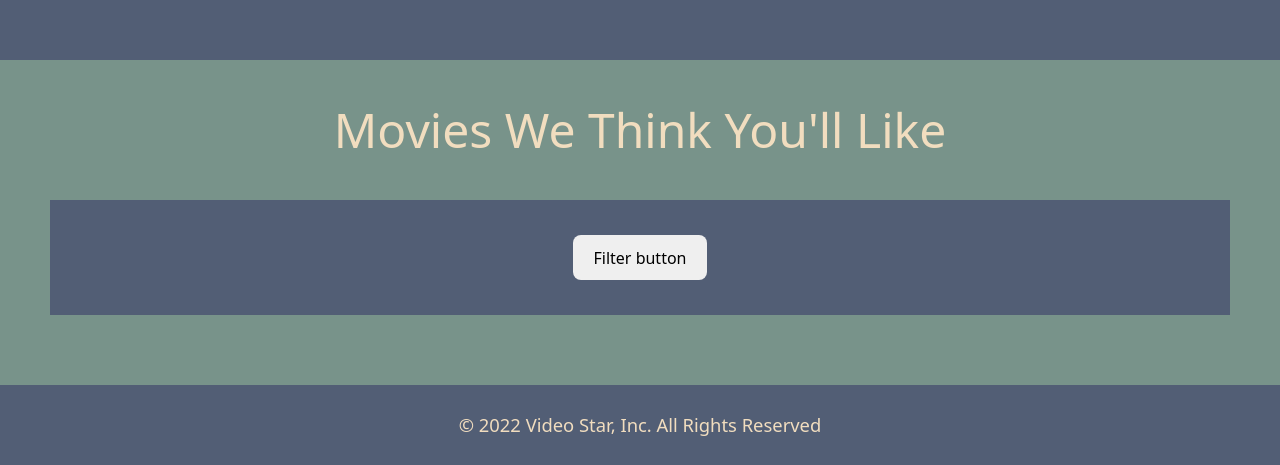
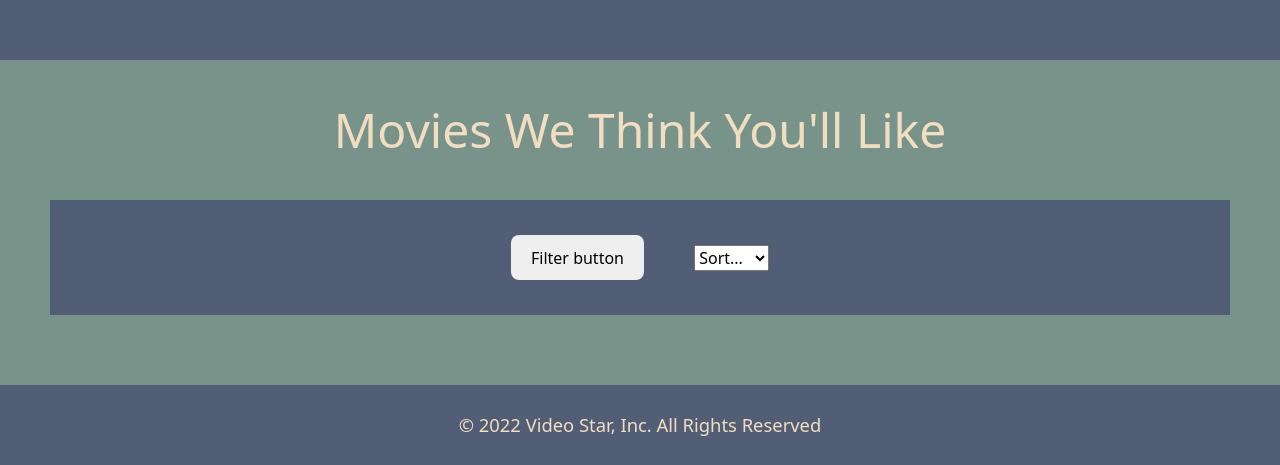
Before and after one commit to allengustrowsky/VideoStar, a React (Vite) app: page / in a window 1280 px wide. Shown: the part 1190-1655 px from the top of the page. Built offline with nearby package versions, Linux system fonts and the light colour scheme; no server answers.

Commit message:
Sorting functionality completed

```diff
--- a/src/App.jsx
+++ b/src/App.jsx
@@ -16,15 +16,6 @@ function App() {
     const [theater, setTheater] = useState([])
     const [cartItems, setCartItems] = useState([])
     const [showCart, setShowCart] = useState(true)
-    const [filterData, setFilterData] = useState({
-        "title": "",
-        "minLength": 0,
-        "maxLength": 60,
-        "free": false,
-        "paid": false,
-        "favorite": false,
-        "purchased": false,
-    })
     const [showFilter, setShowFilter] = useState(false)
 
     // Fetch data from api
@@ -77,8 +68,6 @@ function App() {
                             setData={setData}
                             setTheater={setTheater}
                             setCartItems={setCartItems}
-                            filterData={filterData}
-                            setFilterData={setFilterData}
                             showFilter={showFilter}
                             setShowFilter={setShowFilter}
                         />
@@ -116,3 +105,5 @@ export default App
 // responsive design
 // code formatting - putting long lines on multiple lines
 // x-ing out shoudl reset filtering ot default options
+// move filtering component logic to the componentjust like the sort one?
+// add length to videopaid thumbnail
--- a/src/components/FilterComponent.jsx
+++ b/src/components/FilterComponent.jsx
@@ -3,7 +3,7 @@ import exit from "../assets/exit.svg"
 const FilterComponent = (props) => {
     const { filterData, setFilterData, setShowFilter } = props
 
-    // hide filtering display and reset filter parameters to default value (displays all videos)
+    // Hide filtering display and reset filter parameters to default value (displays all videos)
     const handleClick = () => {
         setShowFilter(false)
         setFilterData({
@@ -29,7 +29,7 @@ const FilterComponent = (props) => {
     }
 
     return (
-        <div className="filterContainer">
+        <>
             <input type="text" value={filterData.title} id="title" placeholder="Title...." onChange={handleChange} />
             <input type="number" id="minLength" value={filterData.minLength} min="0" max="3599" onChange={handleChange} />
             <input type="number" id="maxLength" value={filterData.maxLength} min="0" max="3599" onChange={handleChange} />
@@ -48,8 +48,7 @@ const FilterComponent = (props) => {
 
             <img className="exitFilterIcon" src={exit} alt="click to hide filter options" onClick={handleClick} />
 
-        </div>
-
+        </>
     )
 }
 
--- a/src/components/Gallery.jsx
+++ b/src/components/Gallery.jsx
@@ -2,38 +2,89 @@ import VideoFree from "./VideoFree"
 import VideoPaid from "./VideoPaid"
 import FilterComponent from "./FilterComponent"
 import FilterButton from "./FilterButton"
+import SortButton from "./SortButton"
+import SortDropdown from "./SortDropdown"
 import { useState } from "react"
 import { useEffect } from "react"
 
 const Gallery = (props) => {
-    const { data, setData, setTheater, setCartItems, filterData, setFilterData, showFilter, setShowFilter } = props
-    const [ filterVideos, setFilterVideos ] = useState([])
+    const { data, setData, setTheater, setCartItems, showFilter, setShowFilter, } = props
+
+    const [filterData, setFilterData] = useState({
+        "title": "",
+        "minLength": 0,
+        "maxLength": 60,
+        "free": false,
+        "paid": false,
+        "favorite": false,
+        "purchased": false,
+    })
+    const [filterVideos, setFilterVideos] = useState([])
+    // possible values for sortType: "title", "length", "free", "paid", default: ""
+    const [sortType, setSortType] = useState("")
 
     /**
-     * Takes a formatted string in "mm:ss" format and converts it to an integer
-     * value.
+     * Takes a formatted duration string in "mm:ss.s" format and converts
+     * it to an integer value.
      * @param {string} time the time in "mm:ss" format to be converted to an
      * integer of seconds.
-     * @return {int} the number of seconds represented by the passed value.
+     * @return {int} the integer value of a time equal to 100 times the
+     * total number of seconds.
      */
     const timeToSeconds = (time) => {
         const min = parseInt(time.split(":")[0])
-        const sec = parseInt(time.split(":")[1])
-        return (min * 60) + sec
+        const sec = time.split(":")[1]
+        const wholeSec = parseInt(sec.split(".")[0])
+        const ms = parseInt(sec.split(".")[1])
+        return (min * 6000) + (wholeSec * 100) + ms
+    }
+
+    /**
+     * Takas an array of videos and sorts them according to the sortType
+     * state variable
+     * @param {array} videos videos to be sorted
+     * @returns sorted array of videos
+     */
+    const sortVideos = (videos) => {
+        switch (sortType) {
+            case "title":
+
+                return videos.sort((first, second) => {
+                    return -(first.name.toLowerCase() < second.name.toLowerCase())
+                        || +(first.name.toLowerCase() > second.name.toLowerCase())
+                })
+            case "length":
+                return videos.sort((first, second) => {
+                    return -(timeToSeconds(first.duration.slice(3)) < timeToSeconds(second.duration.slice(3)))
+                        || +(timeToSeconds(first.duration.slice(3)) > timeToSeconds(second.duration.slice(3)))
+                })
+            case "free":
+                return videos.sort((first, second) => {
+                    return -(first.isFree && !second.isFree)
+                        || +(!first.isFree && second.isFree)
+                })
+            case "paid":
+                return videos.sort((first, second) => {
+                    return -(!first.isFree && second.isFree)
+                        || +(first.isFree && !second.isFree)
+                })
+            default:
+                return videos
+        }
     }
 
     // Only keep videos that match filter criteria
     useEffect(() => {
         const filteredVideos = data.filter((video) => {
             // Get video length values in terms of integers in seconds
-            const videoSeconds = timeToSeconds(video.duration.slice(3, 8))
-            const lower = filterData.minLength
-            const upper = filterData.maxLength
+            const videoSeconds = timeToSeconds(video.duration.slice(3))
+            const lower = filterData.minLength * 100
+            const upper = filterData.maxLength * 100
 
             // Handle the condition for the free/paid inputs
             const freePaidCondition =
                 ((filterData.free ? video.isFree : true) // handle single inputs checked
-                && (filterData.paid ? !video.isFree : true)) // handle single inputs checked
+                    && (filterData.paid ? !video.isFree : true)) // handle single inputs checked
                 || (!filterData.free && !filterData.paid) // handle both free/paid inputs empty (should allow all videos through in this case)
                 || (filterData.free && filterData.paid) // handle both free/paid inputs checked (should allow all videos through)
 
@@ -45,19 +96,23 @@ const Gallery = (props) => {
                 && freePaidCondition // handle free/paid filter inputs
                 && (filterData.favorite ? video.isFavorite : true) // filter by favorites only if the input is checked, else pass all
                 && (filterData.purchased ? video.isPurchased : true)
-                )
+            )
             return condition
         })
-        setFilterVideos(filteredVideos)
-    }, [data, filterData])
+        setFilterVideos(sortVideos(filteredVideos))
+    }, [data, filterData, sortType])
 
     return (
         <>
             {!showFilter ?
                 <FilterButton setShowFilter={setShowFilter} /> :
-            <div className="filterSection">
-                <FilterComponent filterData={filterData} setFilterData={setFilterData} setShowFilter={setShowFilter} />
-            </div>
+                <div className="filterContainer">
+                    <FilterComponent filterData={filterData} setFilterData={setFilterData} setShowFilter={setShowFilter} />
+                </div>
+            }
+
+            {
+                <SortDropdown sortType={sortType} setSortType={setSortType} />
             }
 
             {filterVideos.map(video => {
@@ -79,7 +134,6 @@ const Gallery = (props) => {
                     return <VideoPaid key={video.id} info={{
                         ...videoData,
                         setCartItems: setCartItems,
-                        // setData: setData,
                     }} />
                 }
             })}
--- /dev/null
+++ b/src/components/SortButton.jsx
@@ -0,0 +1,16 @@
+
+const SortButton = (props) => {
+    const { setShowSort } = props
+
+    const handleClick = () => {
+        setShowSort(true)
+    }
+
+    return (
+        <button onClick={handleClick}>
+            Sort button
+        </button>
+    )
+}
+
+export default SortButton
--- /dev/null
+++ b/src/components/SortDropdown.jsx
@@ -0,0 +1,24 @@
+import exit from "../assets/exit.svg"
+
+const SortDropdown = (props) => {
+    const { sortType, setSortType,} = props
+
+    // Update sort state
+    const handleClick = (event) => {
+        setSortType(event.target.value)
+    }
+
+    return (
+        <>
+            <select name="sortDropdown" id="sortDropdown">
+                <option value="hiddenDefault" selected disabled hidden>Sort...</option>
+                <option value="title" className="sortItem" selected={sortType === "title"} onClick={handleClick}>Title</option>
+                <option value="length" className="sortItem" selected={sortType === "length"} onClick={handleClick}>Length</option>
+                <option value="free" className="sortItem" selected={sortType === "free"} onClick={handleClick}>Free</option>
+                <option value="paid" className="sortItem" selected={sortType === "paid"} onClick={handleClick}>Paid</option>
+            </select>
+        </>
+    )
+}
+
+export default SortDropdown
--- a/src/index.css
+++ b/src/index.css
@@ -439,6 +439,11 @@ button {
     cursor: pointer;
 }
 
+.sortContainer {
+    padding: 2rem;
+    border: 2px solid black;
+}
+
 .galleryMain {
     display: flex;
     flex-wrap: wrap;
```
